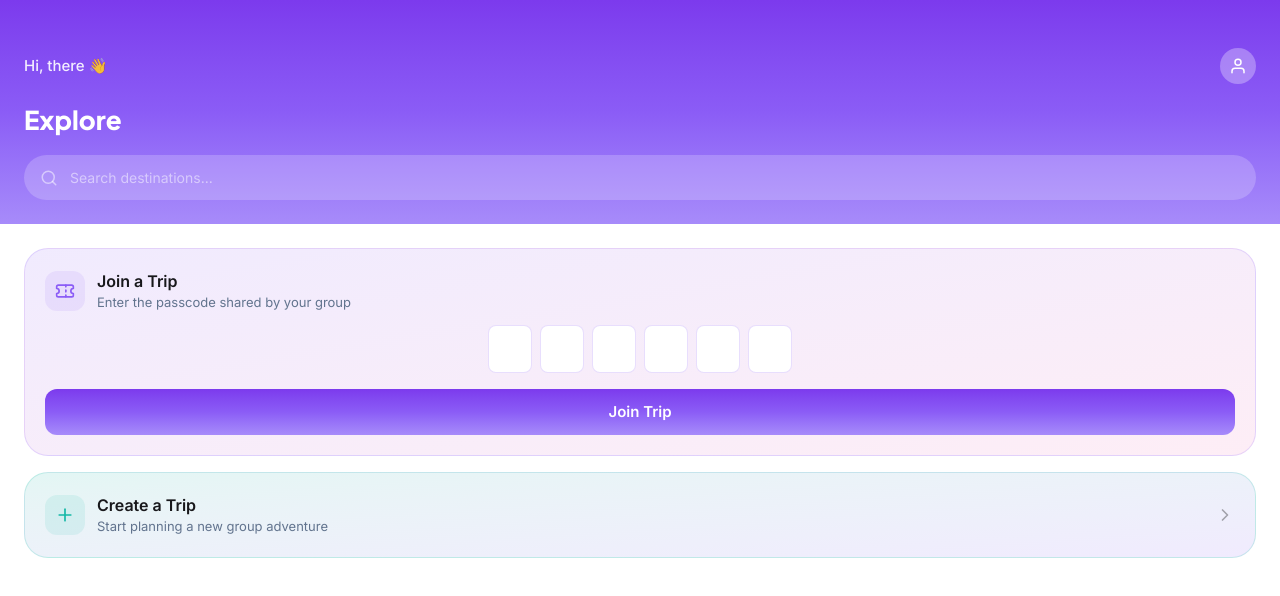
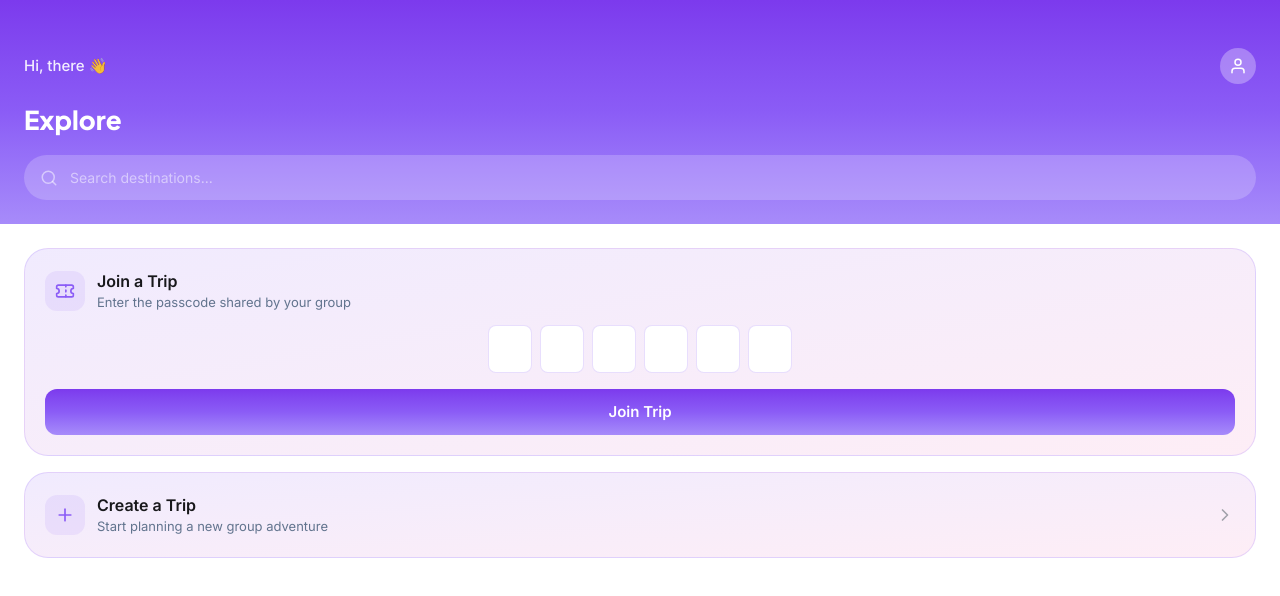
Before and after one commit to nwinnie450/TripPlanner, a Next.js app: page / in a window 1280 px wide. Shown: the top 596 px of the page. Built offline with nearby package versions, Linux system fonts and the light colour scheme; no server answers.

Commit message:
Fix Create Trip card to use purple theme instead of teal
Co-Authored-By: Claude Opus 4.6 <noreply@anthropic.com>

```diff
--- a/src/app/page.tsx
+++ b/src/app/page.tsx
@@ -202,15 +202,15 @@ export default function HomePage() {
 
         {/* Create Trip card */}
         <Link href="/create" className="mt-4 block">
-          <div className="rounded-3xl border border-[#14B8A630] bg-gradient-to-br from-[#14B8A620] to-[#8B5CF620] p-5">
+          <div className="rounded-3xl border border-[#8B5CF630] bg-gradient-to-br from-[#8B5CF620] to-[#F472B620] p-5">
             <div className="flex items-center gap-3">
-              <div className="flex h-10 w-10 items-center justify-center rounded-xl bg-[#14B8A6]/10">
+              <div className="flex h-10 w-10 items-center justify-center rounded-xl bg-[#8B5CF6]/10">
                 <svg
                   width="20"
                   height="20"
                   viewBox="0 0 24 24"
                   fill="none"
-                  stroke="#14B8A6"
+                  stroke="#8B5CF6"
                   strokeWidth="2"
                   strokeLinecap="round"
                   strokeLinejoin="round"
```
